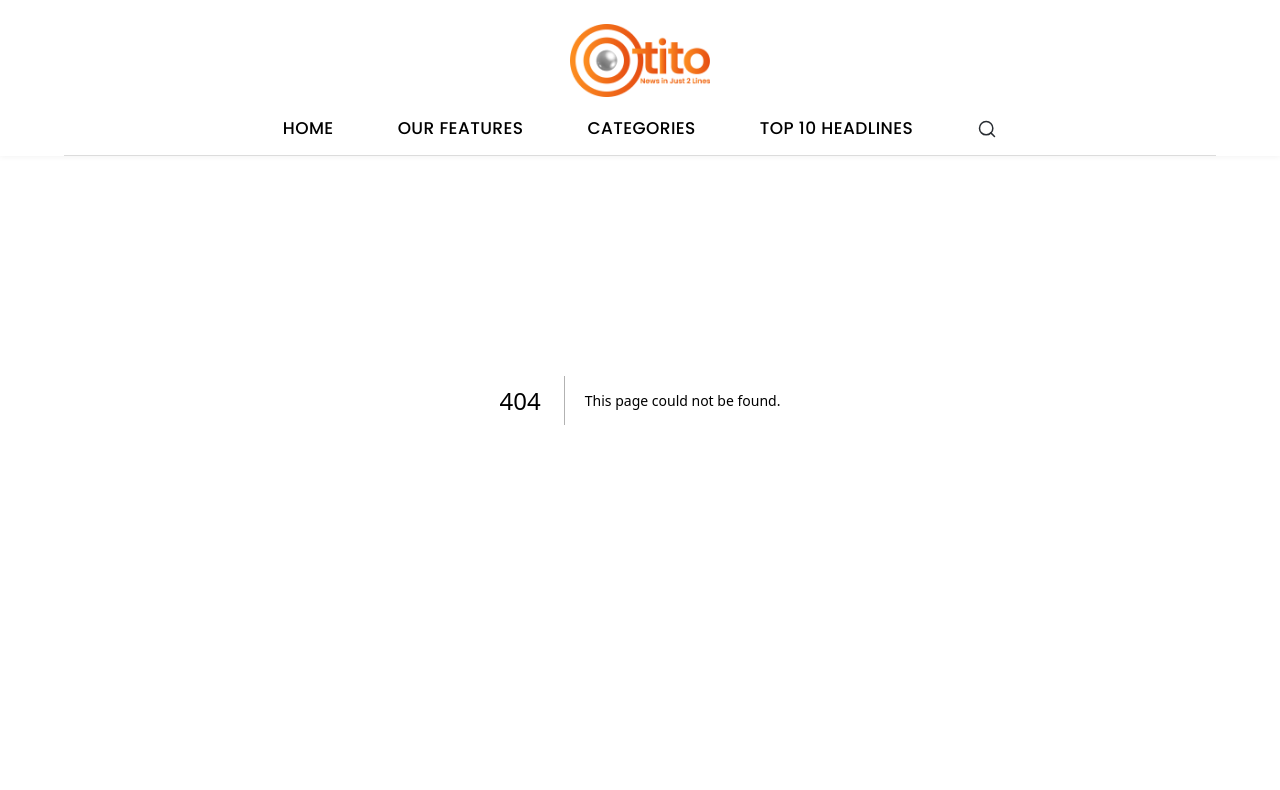
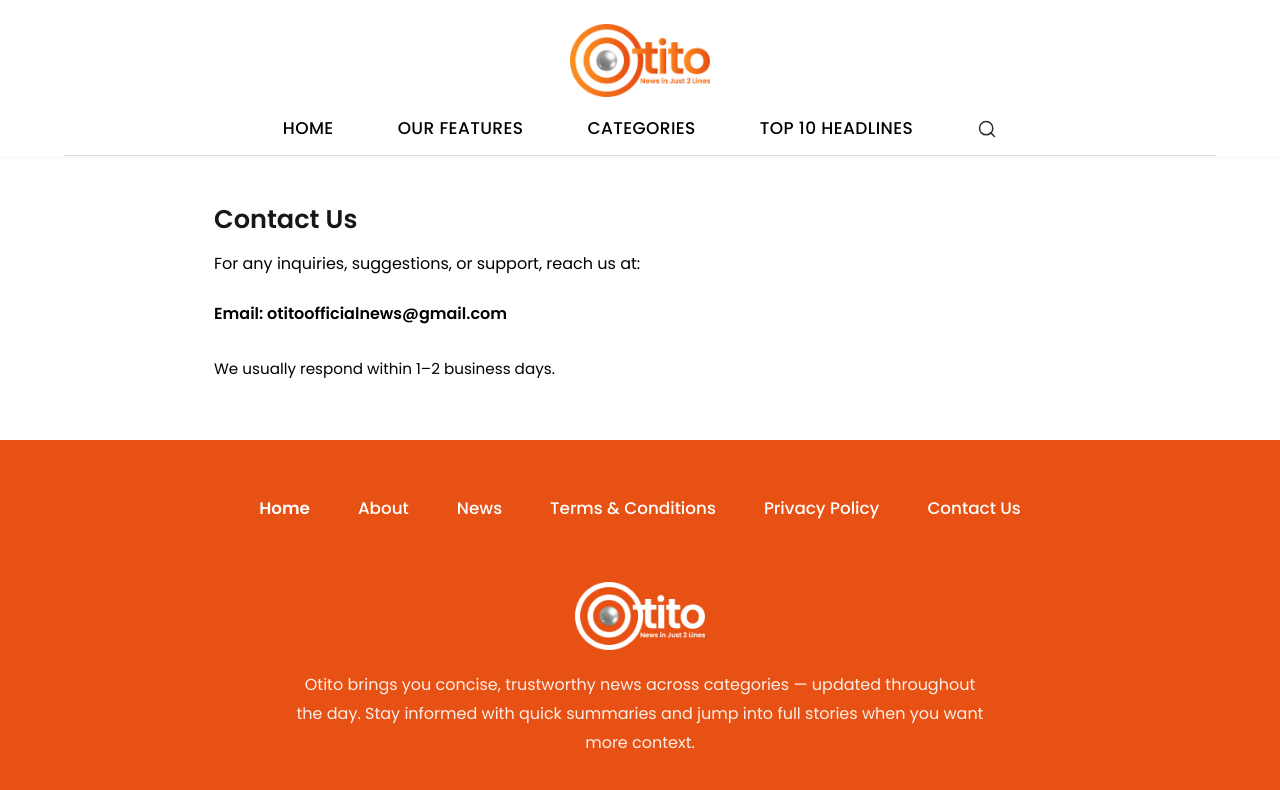
Before and after one commit to codecraft26/web-otito, a Next.js app: page /contactus in a window 1280 px wide. Before the commit this address had no page. Shown: the top 790 px of the page. Built offline with nearby package versions, Linux system fonts and the light colour scheme.

Commit message:
including  contact us page

```diff
--- a/src/app/components/footer.tsx
+++ b/src/app/components/footer.tsx
@@ -20,6 +20,7 @@ export default function Footer() {
           <StyledLink href="/#more-headlines">News</StyledLink>
           <StyledLink href="/terms">Terms & Conditions</StyledLink>
           <StyledLink href="/privacy">Privacy Policy</StyledLink>
+          <StyledLink href="/contactus">Contact Us</StyledLink>
         </FooterNav>
 
         <LogoWrapper>
@@ -39,17 +40,24 @@ export default function Footer() {
         </FooterText>
 
         <SocialIcons>
-          <IconWrapper as="a" href="https://www.instagram.com" target="_blank" rel="noopener noreferrer">
-            <FaInstagram size={18} color="white" />
+          <IconWrapper
+            as="a"
+            href="https://www.instagram.com/otitonewsofficial"
+            target="_blank"
+            rel="noopener noreferrer"
+            aria-label="Follow us on Instagram"
+            title="@otitonewsofficial on Instagram"
+          >
+            <FaInstagram size={22} color="white" />
           </IconWrapper>
           <IconWrapper as="a" href="https://www.linkedin.com" target="_blank" rel="noopener noreferrer">
-            <FaLinkedinIn size={18} color="white" />
+            <FaLinkedinIn size={20} color="white" />
           </IconWrapper>
           <IconWrapper as="a" href="https://www.twitter.com" target="_blank" rel="noopener noreferrer">
-            <FaTwitter size={18} color="white" />
+            <FaTwitter size={20} color="white" />
           </IconWrapper>
           <IconWrapper as="a" href="https://www.facebook.com" target="_blank" rel="noopener noreferrer">
-            <FaFacebookF size={18} color="white" />
+            <FaFacebookF size={20} color="white" />
           </IconWrapper>
         </SocialIcons>
       </FooterTop>
@@ -201,10 +209,11 @@ const IconWrapper = styled.div`
   display: flex;
   justify-content: center;
   align-items: center;
-  transition: background 0.2s ease;
+  transition: background 0.2s ease, transform 0.2s ease;
 
   &:hover {
-    background-color: rgba(255, 255, 255, 0.3);
+    background-color: rgba(255, 255, 255, 0.28);
+    transform: translateY(-2px) scale(1.05);
   }
 
   @media (max-width: 768px) {
--- /dev/null
+++ b/src/app/contactus/page.tsx
@@ -0,0 +1,16 @@
+export default function ContactUsPage() {
+  return (
+    <div style={{ padding: "200px 24px 60px 24px", maxWidth: 900, margin: "0 auto" }}>
+      <h1 style={{ fontSize: "1.6rem", fontWeight: 600, marginBottom: 12 }}>Contact Us</h1>
+      <p style={{ color: "#000", lineHeight: 1.7, marginBottom: 24 }}>
+        For any inquiries, suggestions, or support, reach us at:
+      </p>
+      <p style={{ fontWeight: 600, marginBottom: 32, color: "#000" }}>
+        Email: <a href="mailto:otitoofficialnews@gmail.com" style={{ color: "#000", textDecoration: "none" }}>otitoofficialnews@gmail.com</a>
+      </p>
+      <p style={{ color: "#000", fontSize: "0.95rem" }}>
+        We usually respond within 1–2 business days.
+      </p>
+    </div>
+  );
+}
```
